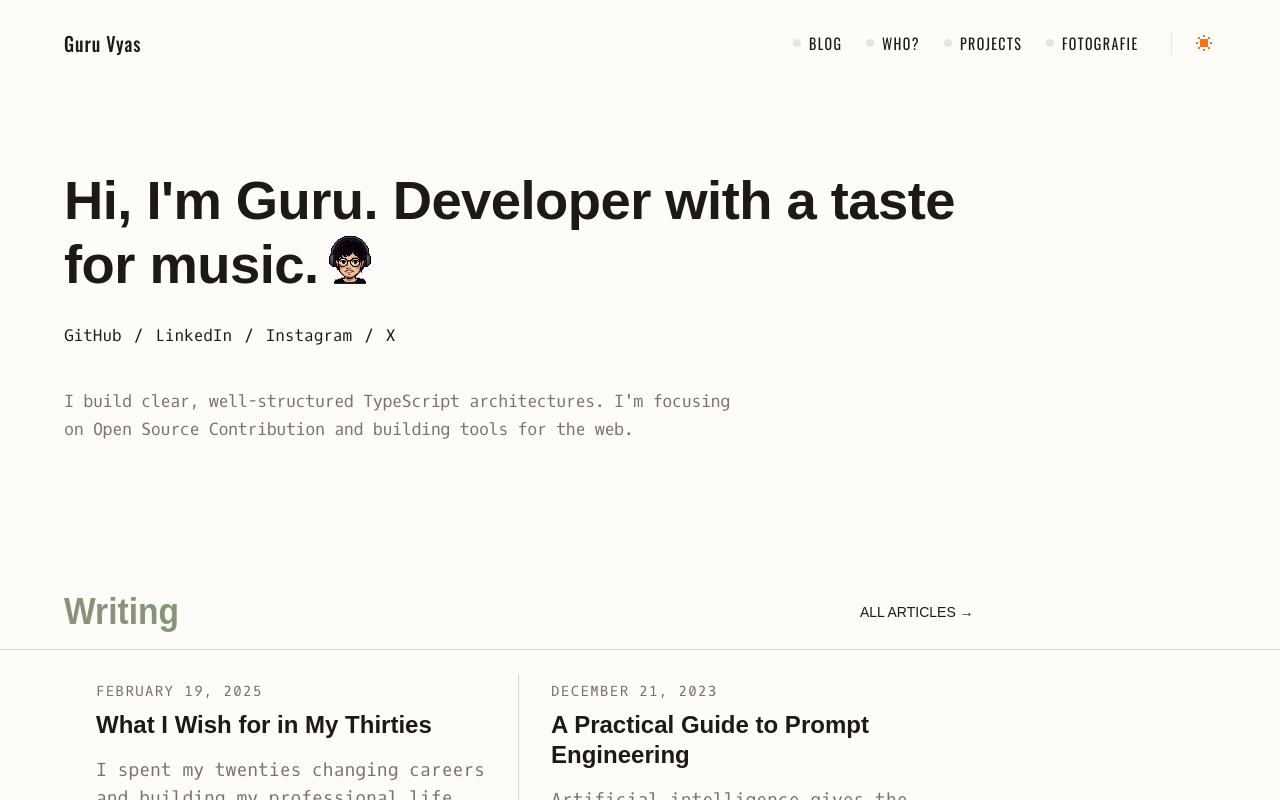
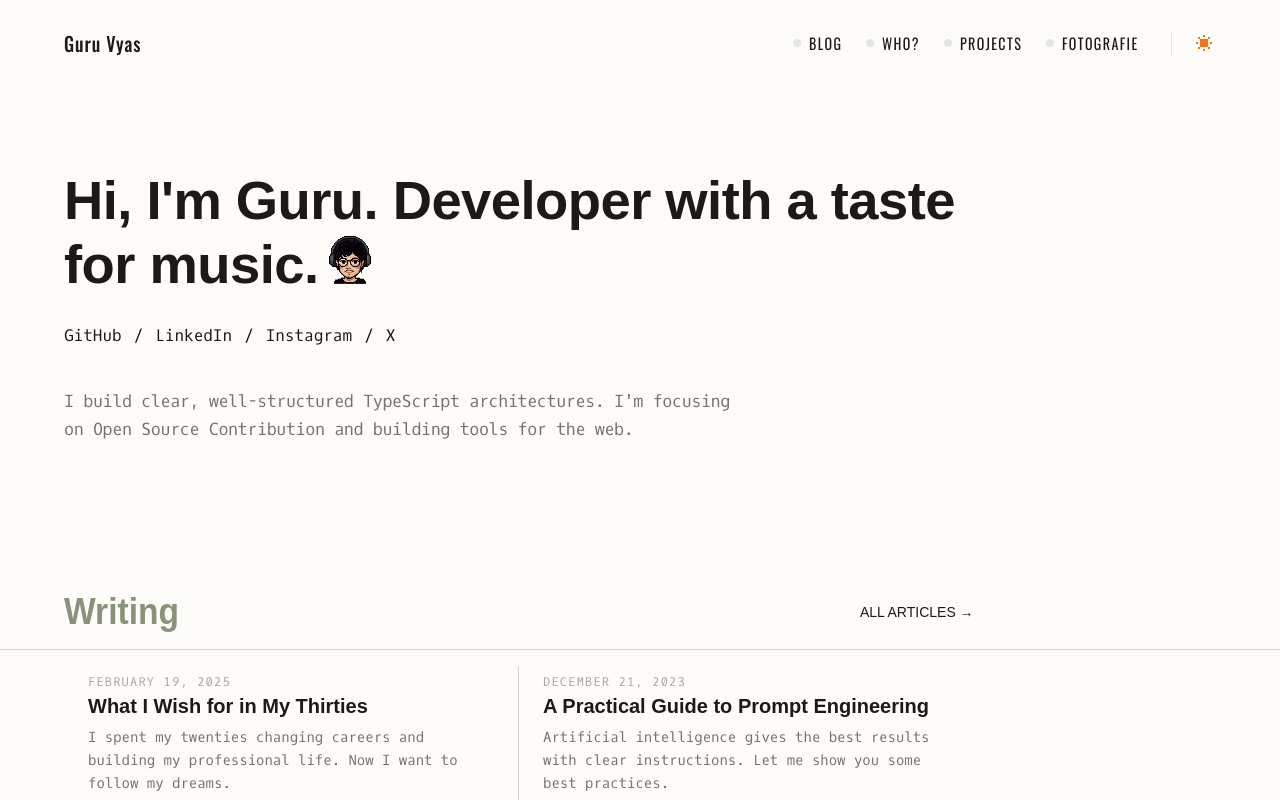
Before and after one commit to wakeupguruu/portfolio, a Next.js app: page / in a window 1280 px wide. Shown: the top 800 px of the page. Built offline with nearby package versions, Linux system fonts and the light colour scheme; a web font is replaced by a local one.

Commit message:
fix(writing): reduced padding, reduced title, excerpt, date, adjusted divider

```diff
--- a/app/page.tsx
+++ b/app/page.tsx
@@ -99,20 +99,20 @@ export default function Home() {
                     const isLeft = i % 2 === 0;
                     const isFirstRow = i < 2;
 
-                    // Base classes
-                    let classes = "relative px-8 py-8 border-custom-separator";
+                    // Base classes: Reduced padding for compactness
+                    let classes = "relative px-6 py-6 border-custom-separator";
 
-                    // Vertical Divider (Left Column Only) - Stops short of top/bottom
+                    // Vertical Divider (Left Column Only) - Stops short of top/bottom (tighter gap)
                     if (isLeft) {
-                      classes += " after:content-[''] after:absolute after:right-0 after:top-6 after:bottom-6 after:w-px after:bg-[var(--border-separator)]";
+                      classes += " after:content-[''] after:absolute after:right-0 after:top-4 after:bottom-4 after:w-px after:bg-[var(--border-separator)]";
                     }
 
-                    // Middle Horizontal Divider (First Row Only) - Text Aligned (left-8)
+                    // Middle Horizontal Divider (First Row Only) - Text Aligned (left-6)
                     if (isFirstRow) {
-                      // Left item: Starts at text (left-8), Stops before center (right-6)
-                      if (isLeft) classes += " before:content-[''] before:absolute before:bottom-0 before:left-8 before:right-6 before:h-px before:bg-[var(--border-separator)]";
-                      // Right item: Starts at text (left-8), Goes to end (right-0)
-                      else classes += " before:content-[''] before:absolute before:bottom-0 before:right-0 before:left-8 before:h-px before:bg-[var(--border-separator)]";
+                      // Left item: Starts at text (left-6), Stops before center (right-6)
+                      if (isLeft) classes += " before:content-[''] before:absolute before:bottom-0 before:left-6 before:right-6 before:h-px before:bg-[var(--border-separator)]";
+                      // Right item: Starts at text (left-6), Goes to end (right-0)
+                      else classes += " before:content-[''] before:absolute before:bottom-0 before:right-0 before:left-6 before:h-px before:bg-[var(--border-separator)]";
                     }
 
                     return (
@@ -122,14 +122,14 @@ export default function Home() {
                         style={{ borderColor: "var(--border-separator)" }}
                       >
                         <p
-                          className="text-sm tracking-widest font-oxygen"
+                          className="text-xs tracking-widest font-oxygen uppercase opacity-60"
                           style={{ color: "var(--description-text)" }}
                         >{post.date}</p>
-                        <Link href={post.href} className="mt-2 block text-2xl font-extrabold leading-tight text-[#1c1917] dark:text-[#ededed]">
+                        <Link href={post.href} className="mt-1 block text-xl font-bold leading-tight text-[#1c1917] dark:text-[#ededed]">
                           {post.title}
                         </Link>
                         <p
-                          className="mt-4 text-lg font-oxygen"
+                          className="mt-2 text-sm leading-relaxed font-oxygen"
                           style={{ color: "var(--description-text)" }}
                         >{post.excerpt}</p>
                       </article>
```
